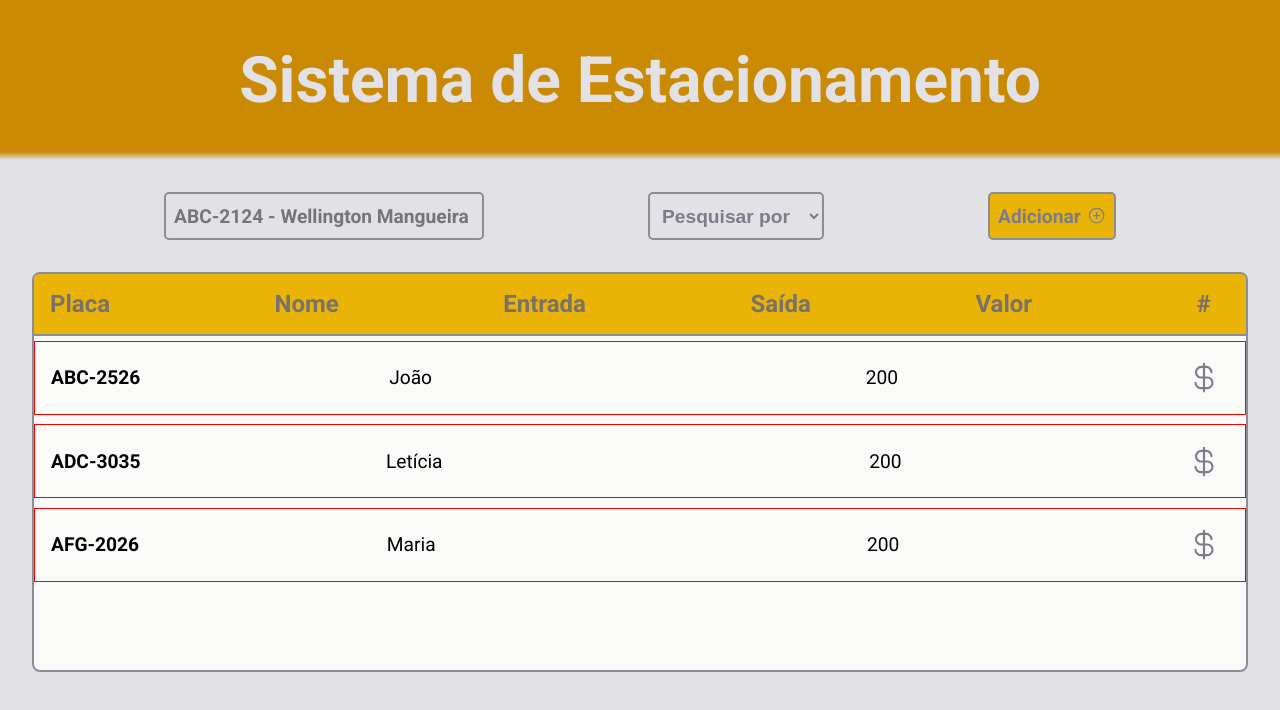
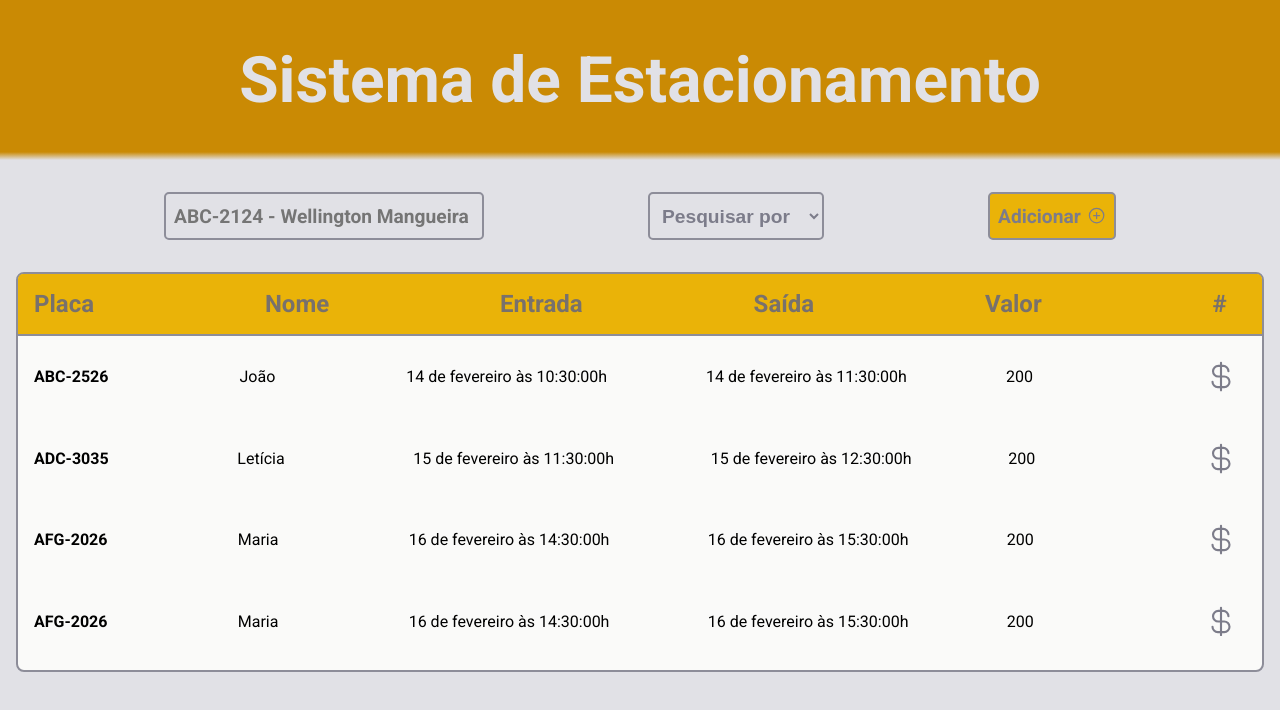
Before and after one commit to leticea/parking-system-react, a React (Vite) app: page / in a window 1280 px wide. Shown: the top 710 px of the page. Built offline with nearby package versions, Linux system fonts and the light colour scheme.

Commit message:
adicionando barra de rolagem

```diff
--- a/package.json
+++ b/package.json
@@ -15,6 +15,7 @@
     "phosphor-react": "^1.4.1",
     "react": "^18.2.0",
     "react-dom": "^18.2.0",
+    "react-scroll": "^1.8.9",
     "uuid": "^9.0.0"
   },
   "devDependencies": {
--- a/src/components/HomeContainer.module.css
+++ b/src/components/HomeContainer.module.css
@@ -74,8 +74,8 @@ button:hover {
 }
 
 .watchlistContainer {
-  height: 25rem;
-  margin: 2rem;
+  min-height: 25rem;
+  margin: 1rem;
   background: var(--stone);
   border-radius: 8px;
   border: 2.5px solid var(--gray-400);
@@ -103,11 +103,14 @@ button:hover {
 }
 
 .infoContainer {
+  max-height: 300px;
   display: flex;
   align-items: center;
   flex-direction: column;
   justify-content: space-between;
   font-size: 1.2rem;
+  overflow-x: hidden;
+  //overflow-y: scroll;
 
   //border: 1px solid red;
 }
--- a/src/components/HomeContainer.tsx
+++ b/src/components/HomeContainer.tsx
@@ -5,6 +5,7 @@ import { RegisteredVehicle } from "./RegisteredVehicle";
 
 import { PlusCircle } from "phosphor-react";
 import styles from "./HomeContainer.module.css";
+
 
 export interface VehiclesProps {
   id: string;
@@ -22,7 +23,7 @@ let registeredVehicles = [
     name: "João",
     entrance: new Date("2023-02-14T10:30:00Z"),
     exit: new Date("2023-02-14T11:30:00Z"),
-    amount: 200.00
+    amount: 200.0,
   },
   {
     id: uuidv4(),
@@ -30,7 +31,7 @@ let registeredVehicles = [
     name: "Letícia",
     entrance: new Date("2023-02-15T11:30:00Z"),
     exit: new Date("2023-02-15T12:30:00Z"),
-    amount: 200.00
+    amount: 200.0,
   },
   {
     id: uuidv4(),
@@ -38,7 +39,31 @@ let registeredVehicles = [
     name: "Maria",
     entrance: new Date("2023-02-16T14:30:00Z"),
     exit: new Date("2023-02-16T15:30:00Z"),
-    amount: 200.00
+    amount: 200.0,
+  },
+  {
+    id: uuidv4(),
+    plate: "AFG-2026",
+    name: "Maria",
+    entrance: new Date("2023-02-16T14:30:00Z"),
+    exit: new Date("2023-02-16T15:30:00Z"),
+    amount: 200.0,
+  },
+  {
+    id: uuidv4(),
+    plate: "AFG-2026",
+    name: "Maria",
+    entrance: new Date("2023-02-16T14:30:00Z"),
+    exit: new Date("2023-02-16T15:30:00Z"),
+    amount: 200.0,
+  },
+  {
+    id: uuidv4(),
+    plate: "AFG-2026",
+    name: "Maria",
+    entrance: new Date("2023-02-16T14:30:00Z"),
+    exit: new Date("2023-02-16T15:30:00Z"),
+    amount: 200.0,
   },
 ];
 
@@ -59,7 +84,7 @@ export function HomeContainer() {
         name: newVehicle,
         entrance: new Date(),
         exit: new Date(),
-        amount: 200.00
+        amount: 200.0,
       },
     ];
 
@@ -108,8 +133,8 @@ export function HomeContainer() {
         </header>
 
         <div className={styles.infoContainer}>
-          {vehicles.map(vehicle => {
-            return <RegisteredVehicle vehicle={vehicle} key={vehicle.id} />
+          {vehicles.map((vehicle) => {
+            return <RegisteredVehicle vehicle={vehicle} key={vehicle.id} />;
           })}
         </div>
       </div>
--- a/src/components/RegisteredVehicle.module.css
+++ b/src/components/RegisteredVehicle.module.css
@@ -4,14 +4,15 @@
   align-items: center;
   justify-content: space-between;
   padding: 1rem;
-  font-size: 1.2rem;
+  font-size: 1rem;
   margin: 0.3rem;
 
-  border: 1px solid red;
+  //border: 1px solid red;
 }
 
 .dataContainer p {
-  margin-left: 2rem;
+  margin-left: 3rem;
+  margin-right: 2rem;
 }
 
 .dataContainer span {
--- a/src/components/RegisteredVehicle.tsx
+++ b/src/components/RegisteredVehicle.tsx
@@ -4,8 +4,6 @@ import styles from "./RegisteredVehicle.module.css";
 
 import ptBR from "date-fns/locale/pt-BR";
 import { format } from "date-fns";
-
-import { formatInTimeZone } from "date-fns-tz";
 
 interface VehicleProps {
   vehicle: VehiclesProps;
@@ -16,28 +14,26 @@ export function RegisteredVehicle({ vehicle }: VehicleProps) {
 
   const { id, plate, name, entrance, exit, amount } = vehicle;
 
-  const entranceDateFormatted = format(entrance, "d 'de' LLLL 'às' HH:mm:ss'h'", {
+  const entranceDateFormatted = format(entrance, "d 'de' MMMM 'às' HH:mm:ss'h'", {
     locale: ptBR,
    });
 
   console.log(entranceDateFormatted)
 
-  // const exitDateFormatted = format(exit, "d 'de' LLLL 'às' HH:mm'h'", {
-  //   locale: ptBR,
-  // });
+  const exitDateFormatted = format(exit, "d 'de' MMMM 'às' HH:mm:ss'h'", {
+    locale: ptBR,
+  });
 
   return (
     <div className={styles.dataContainer}>
       <strong>{plate}</strong>
       <p>{name}</p>
       <time
-        title={entranceDateFormatted}
         dateTime={entrance.toISOString()}
-      ></time>
-      {/* <time
-        title={exitDateFormatted}
+      >{entranceDateFormatted}</time>
+      <time
         dateTime={exit.toISOString()}
-      ></time> */}
+      >{exitDateFormatted}</time>
       <span>{amount}</span>
       <button type="submit" title="Pagar">
         <CurrencyDollar size={35} />
```
Also changed, not shown: 1 other file (tests, documents, lock files or other folders).
